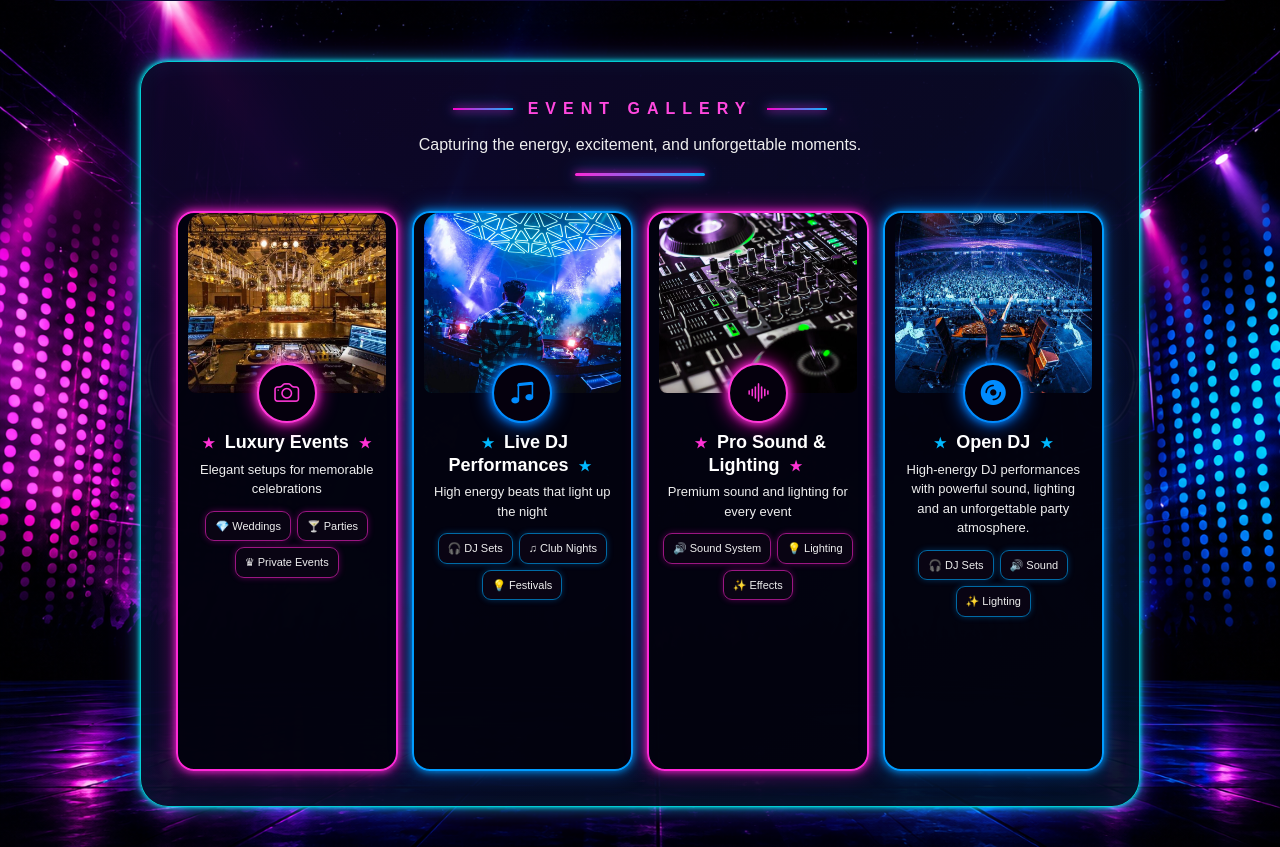
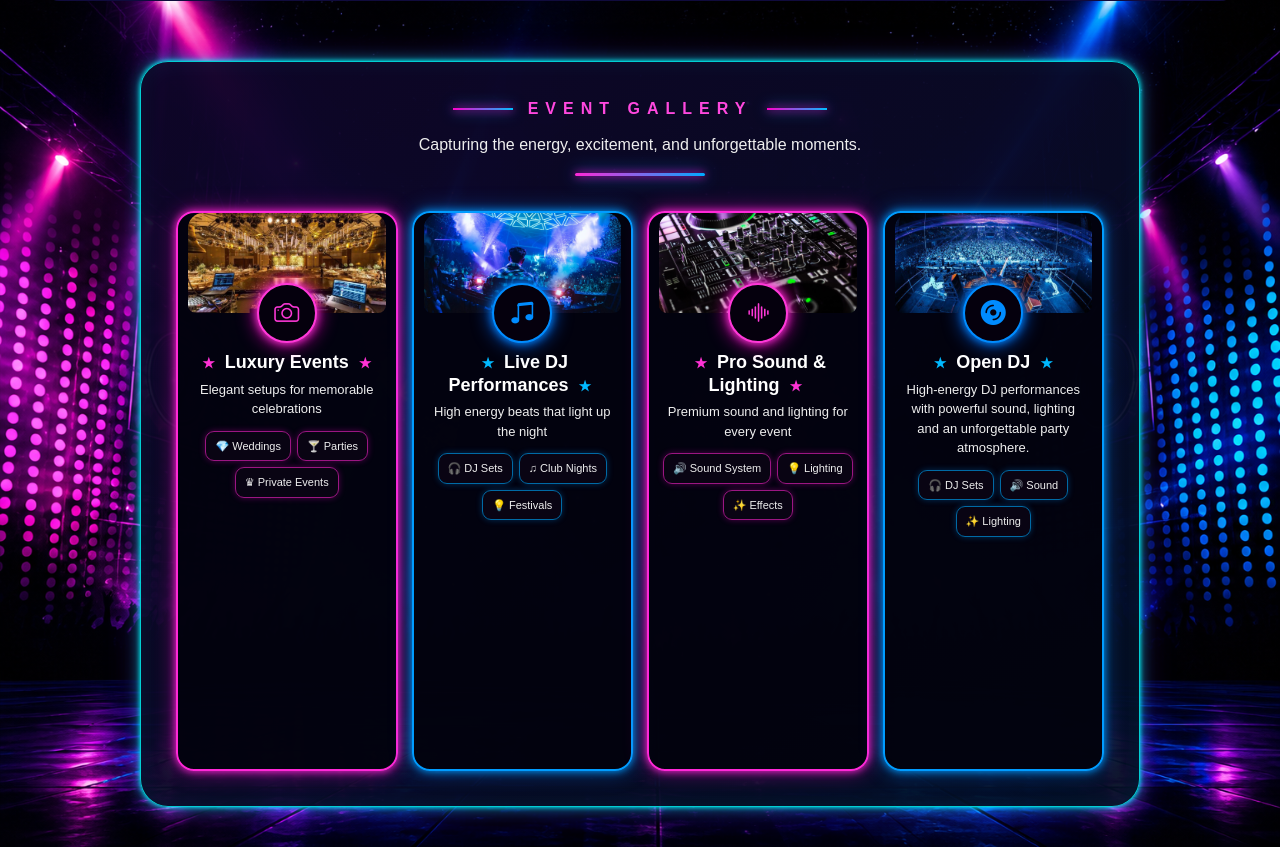
Before and after one commit to anusatheesanathu-9383/techno-babz, a Django app: page / in a window 1280 px wide. Shown: the part 855-1702 px from the top of the page. Run offline with Django 5.2, Linux system fonts and the light colour scheme.

Commit message:
Adjust desktop event gallery card height

```diff
--- a/static/css/style.css
+++ b/static/css/style.css
@@ -4125,12 +4125,12 @@ body.about-page .container {
 
     .neon-gallery-image {
         width: 100% !important;
-        height: 180px !important;
+        height: 100px !important;
     }
 
     .neon-gallery-image img {
         width: 100% !important;
-        height: 180px !important;
+        height: 100px !important;
         object-fit: cover !important;
     }
 }
```
